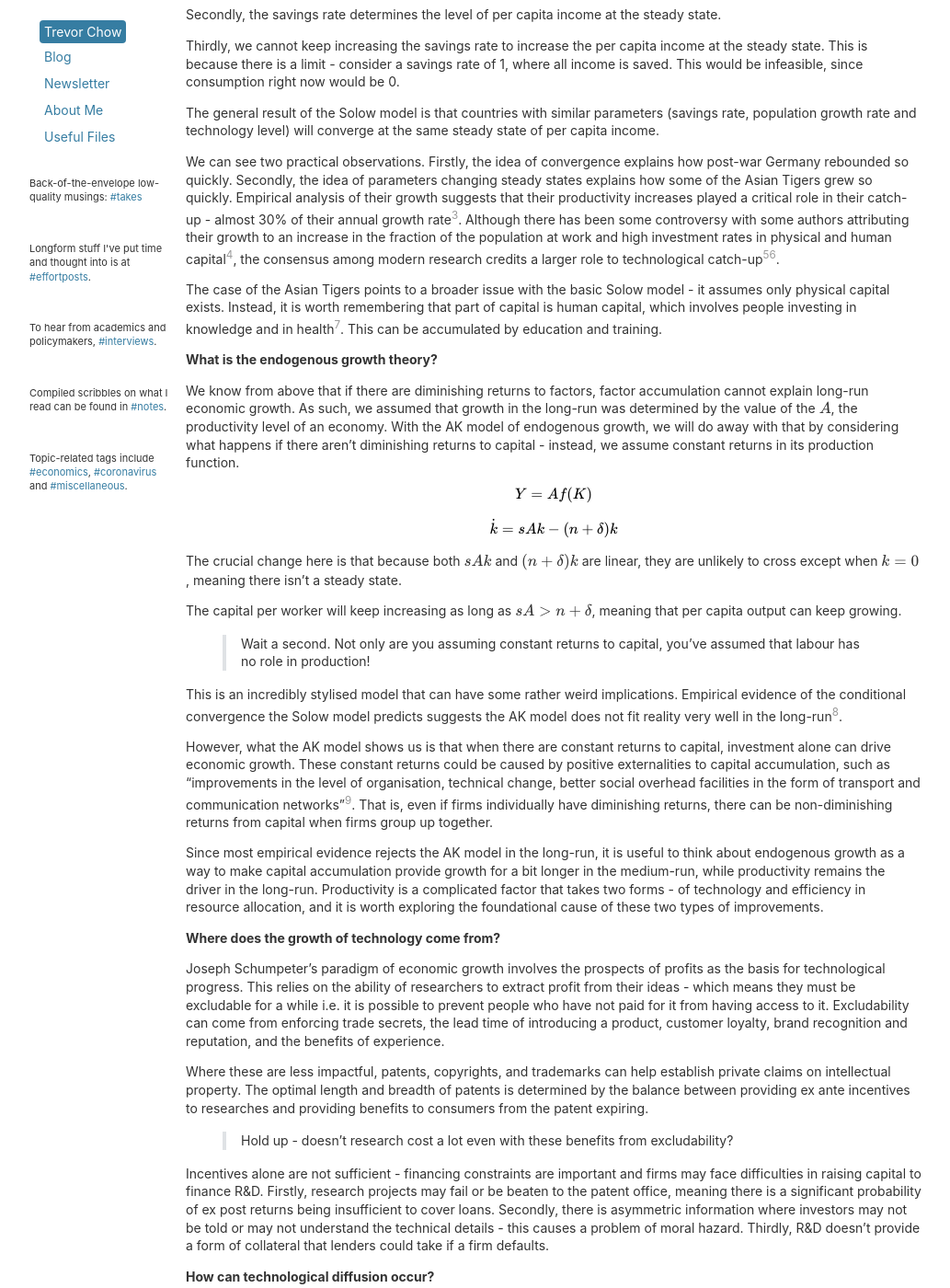
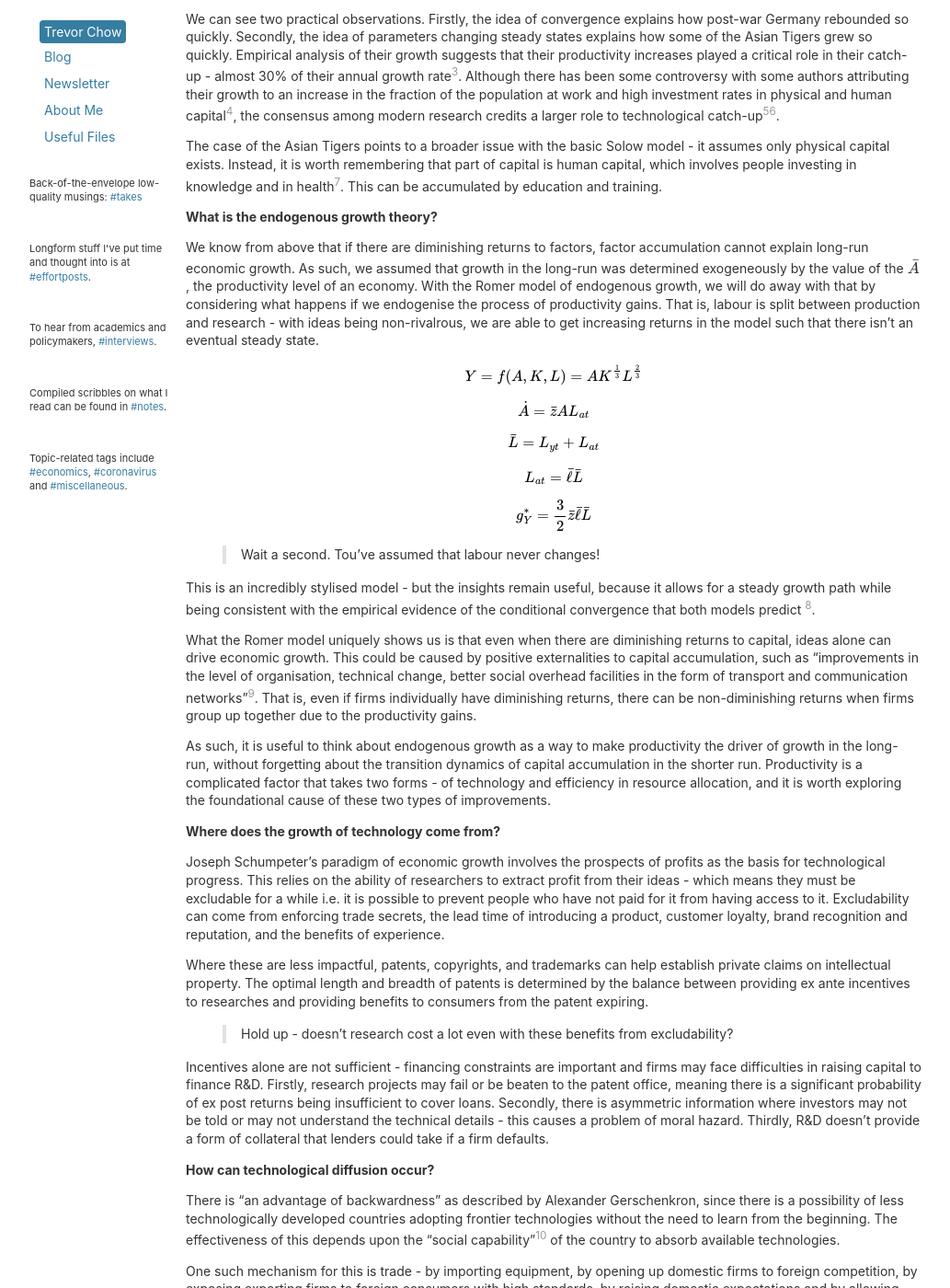
Before and after one commit to tmychow/tmychow.github.io, a Jekyll site: the page built from _posts/2020-07-10-a-primer-on-economic-growth-part-I.md, in a window 1280 px wide and 1400 px high, scrolled down 2034 px. Shown: the whole window at 92% size, without its empty margins (28-1061 px from the left). Built offline with Jekyll 4.4.1, drawn with Linux system fonts in a browser that asks for light colours; formulas are drawn with MathJax 3; some of the changed text lies outside the part shown.

Commit message:
Update 2020-07-10-a-primer-on-economic-growth-part-I.md

```diff
--- a/_posts/2020-07-10-a-primer-on-economic-growth-part-I.md
+++ b/_posts/2020-07-10-a-primer-on-economic-growth-part-I.md
@@ -11,9 +11,9 @@
 
 Thomas Malthus had a theory of growth in 1798, resulting in this production function:
 
-$$ Y = f (L,N) $$
+$$ Y = f (T,L) $$
 
-A production function relates output with the inputs in production. Malthus saw the total economic output $Y$ as being related to the land used $L$ and the labour used $N$ by some function $f$. Since the amount of land available is fixed, the only way to increase aggregate production is to increase the number of people.
+A production function relates output with the inputs in production. Malthus saw the total economic output $Y$ as being related to the land used $T$ and the labour used $L$ by some function $f$. Since the amount of land available is fixed, the only way to increase aggregate production is to increase the number of people.
 
 It seems reasonable to suggest that there are diminishing returns from increasing the number of workers used. This is because we assume that employers would hire the most efficient worker available, so the additional worker would always be less productive. Given these diminishing returns, economic output does not increase proportionally to the labour input. This would mean that if the human population kept expanding, we would run out of resources needed to sustain ourselves.
 
@@ -41,29 +41,23 @@
 
 The Malthusian model seems to fail once we go beyond the initial Malthusian trap. The neoclassical theory of economic growth was pioneered by Nobel Laureate Robert Solow and Trevor Swan in 1956. The Solow-Swan production model replaces the input of land with capital, where capital describes tangible manmade objects used in production e.g. machinery, buildings, and equipment. Because capital can be produced and accumulated, this represents a substantial shift from land in the Malthusian model. The Solow model has the following production function:
 
-$$ Y = A f(K,N) $$
+$$ Y = \bar{A} f(K,L) = \bar{A} K^\frac{1}{3} L^\frac{2}{3} $$
 
-Again, we have a function $f$ describing output $Y$. However, we now have the capital used $K$ and productivity level $A$, alongside the labour used $N$. If we imagine we had a society and cloned it, we would have $2K$ and $2N$. Unsurprisingly, the result of that would be $2Y$ - that is, there are constant returns to scaling up both factors of production. However, this does not hold for only increasing one factor of production as in the Malthusian model. Imagine if we had 10 accountants and 10 computers - although having 20 accountants and 20 computers might double their output, I suspect having 10 accountants and 20 computers would not.
+Again, we have a function $f$ describing output $Y$. However, we now have the capital used $K$ and productivity level $\bar{A}$, alongside the labour used $L$. If we imagine we had a society and cloned it, we would have $2K$ and $2L$. Unsurprisingly, the result of that would be $2Y$ - that is, there are constant returns to scaling up both factors of production. However, this does not hold for only increasing one factor of production as in the Malthusian model. Imagine if we had 10 accountants and 10 computers - although having 20 accountants and 20 computers might double their output, I suspect having 10 accountants and 20 computers would not.
 
-We can use our production function and look at output per person.
+Let us make a few further assumptions. For one, we will assume that all economic output becomes income, and households save a certain proportion $\bar{s}$ of their income $Y$. All of these savings are used for investments $I$.
 
-$$ \frac{Y}{N} = z f (\frac{K}{N}, 1)  $$
-
-What this shows is that the output per person, which is equal to income per person, is determined by the amount of capital per worker $\frac{K}{N}$ and by the level of productivity $z$. What this suggests is that we can increase per capita income by capital accumulation and technological progress.
-
-Let us make a few further assumptions. For one, we will assume that all economic output becomes income, and households save a certain proportion $s$ of their income $Y$. All of these savings are used for investments $I$.
-
-$$ S = s Y = I $$
+$$ S = \bar{s} Y = I $$
 
 Capital depreciates over time, since machinery faces wear and tear, and obselete equipment needs to be upgraded. This occurs at the rate $\delta$. Consequently, the change in the total amount of capital $\dot{K}$ is equal to investment minus depreciation.
 
 $$ \dot{K} = I - \delta K $$
 
-Since capital can accumulate, we don't need to worry about limits on population growth, and so we take the population growth rate to be $n$. By some algebraic manipulations we get the *Fundamental Dynamic Equation* of the Solow model where $k=\frac{K}{N}$.
+Since capital can accumulate, we don't need to worry about limits on population growth, and so we take the population growth rate to be $n$. By some algebraic manipulations we get the *Fundamental Dynamic Equation* of the Solow model where $k=\frac{K}{L}$.
 
-$$ \dot{k} = s A k - (n+\delta)k $$
+$$ \dot{k} = s \bar{A} k - (n+\delta)k $$
 
-What this says is that the change in the capital per worker $\dot{k}$ is positively correlated with the per capita savings $sA k$ and negatively correlated with the population growth rate $n$ and the depreciation rate $\delta$. Furthermore, there is a theoretical point $k^*$ where $\dot{k}=0$ and so the investment in new capital is just enough to offset the population increase and capital depreciation.
+What this says is that the change in the capital per worker $\dot{k}$ is positively correlated with the per capita savings $s \bar{A} k$ and negatively correlated with the population growth rate $n$ and the depreciation rate $\delta$. Furthermore, there is a theoretical point $k^*$ where $\dot{k}=0$ and so the investment in new capital is just enough to offset the population increase and capital depreciation.
 
 > This is all very mathsy. What does this mean?
 
@@ -88,27 +82,29 @@
 
 **What is the endogenous growth theory?**
 
-We know from above that if there are diminishing returns to factors, factor accumulation cannot explain long-run economic growth. As such, we assumed that growth in the long-run was  determined by the value of the $A$, the productivity level of an economy. With the AK model of endogenous growth, we will do away with that by considering what happens if there aren't diminishing returns to capital - instead, we assume constant returns in its production function.
+We know from above that if there are diminishing returns to factors, factor accumulation cannot explain long-run economic growth. As such, we assumed that growth in the long-run was determined exogeneously by the value of the $\bar{A}$, the productivity level of an economy. With the Romer model of endogenous growth, we will do away with that by considering what happens if we endogenise the process of productivity gains. That is, labour is split between production and research - with ideas being non-rivalrous, we are able to get increasing returns in the model such that there isn't an eventual steady state.
 
-$$ Y = A f(K) $$
+$$ Y = f(A,K,L) = A K^\frac{1}{3} L^\frac{2}{3} $$
 
-$$ \dot{k} = s A k - (n+\delta)k $$
+$$ \dot{A} = \bar{z} A L_{at} $$
 
-The crucial change here is that because both $s A k$ and $(n+\delta)k$ are linear, they are unlikely to cross except when $k=0$, meaning there isn't a steady state.
+$$ \bar{L} = L_{yt} + L_{at} $$
 
-The capital per worker will keep increasing as long as $s A > n+\delta$, meaning that per capita output can keep growing.
+$$ L_{at} = \bar{\ell} \bar{L} $$
 
-> Wait a second. Not only are you assuming constant returns to capital, you've assumed that labour has no role in production!
+$$ g_Y^* = \frac{3}{2} \bar{z} \bar{\ell} \bar{L} $$
 
-This is an incredibly stylised model that can have some rather weird implications. Empirical evidence of the conditional convergence the Solow model predicts suggests the AK model does not fit reality very well in the long-run[^8].
+> Wait a second. Tou've assumed that labour never changes!
+
+This is an incredibly stylised model - but the insights remain useful, because it allows for a steady growth path while being consistent with the empirical evidence of the conditional convergence that both models predict [^8].
 
 [^8]: [Barro 1991](http://piketty.pse.ens.fr/files/Barro91.pdf)
 
-However, what the AK model shows us is that when there are constant returns to capital, investment alone can drive economic growth. These constant returns could be caused by positive externalities to capital accumulation, such as "improvements in the level of organisation, technical change, better social overhead facilities in the form of transport and communication networks"[^9]. That is, even if firms individually have diminishing returns, there can be non-diminishing returns from capital when firms group up together.
+What the Romer model uniquely shows us is that even when there are diminishing returns to capital, ideas alone can drive economic growth. This could be caused by positive externalities to capital accumulation, such as "improvements in the level of organisation, technical change, better social overhead facilities in the form of transport and communication networks"[^9]. That is, even if firms individually have diminishing returns, there can be non-diminishing returns when firms group up together due to the productivity gains.
 
 [^9]: [Frankel 1962](https://www.jstor.org/stable/1812179)
 
-Since most empirical evidence rejects the AK model in the long-run, it is useful to think about endogenous growth as a way to make capital accumulation provide growth for a bit longer in the medium-run, while productivity remains the driver in the long-run. Productivity is a complicated factor that takes two forms - of technology and efficiency in resource allocation, and it is worth exploring the foundational cause of these two types of improvements.
+As such, it is useful to think about endogenous growth as a way to make productivity the driver of growth in the long-run, without forgetting about the transition dynamics of capital accumulation in the shorter run. Productivity is a complicated factor that takes two forms - of technology and efficiency in resource allocation, and it is worth exploring the foundational cause of these two types of improvements.
 
 **Where does the growth of technology come from?**
 
```
